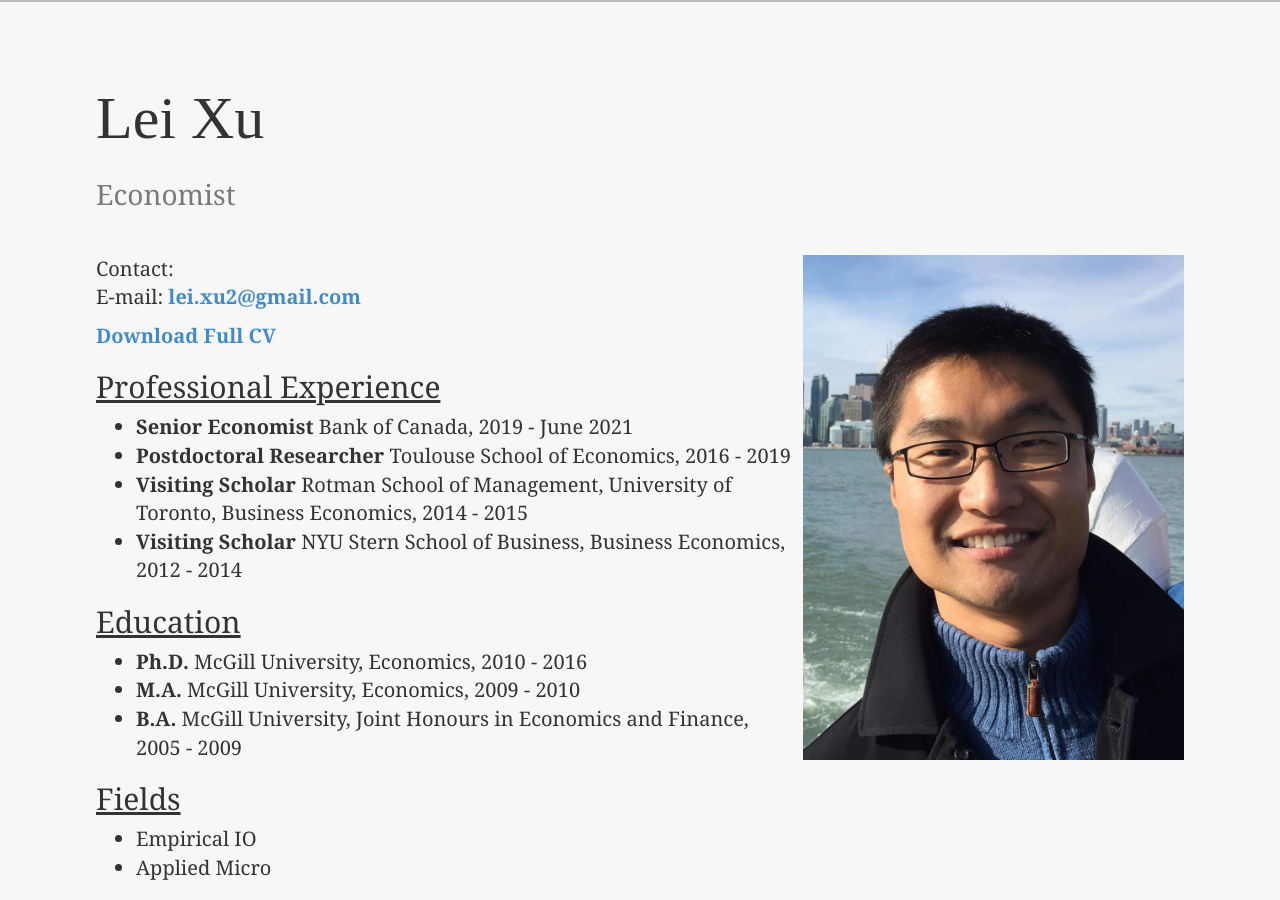
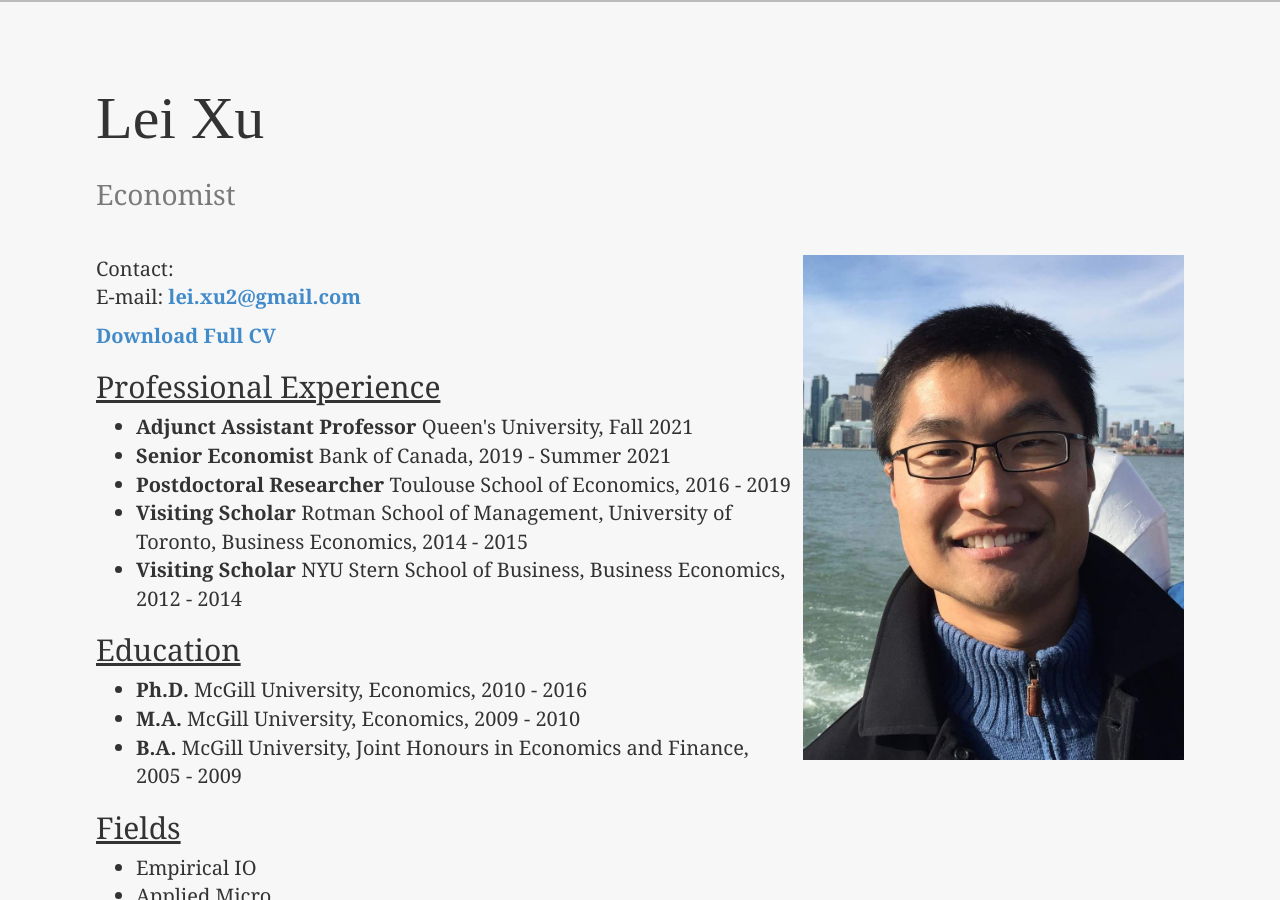
Before and after one commit to x-u/x-u.github.io, a Jekyll site: the page built from index.html, in a window 1280 px wide and 900 px high. Built offline with Jekyll 4.4.1, drawn with Linux system fonts in a browser that asks for light colours; the list of posts is cut into pages by our own code.

Commit message:
Initial commit

```diff
--- a/index.html
+++ b/index.html
@@ -20,7 +20,8 @@ E-mail: <A HREF="mailto:lei.xu2@gmail.com"><B>lei.xu2@gmail.com</B></A><BR>
 <H3><A NAME="Professional Experience"></A><U>Professional Experience</U></H3>
 
 <UL>
-    <LI><B>Senior Economist </B>Bank of Canada, 2019 - June 2021
+    <LI><B>Adjunct Assistant Professor </B>Queen's University, Fall 2021
+    <LI><B>Senior Economist </B>Bank of Canada, 2019 - Summer 2021
     <LI><B>Postdoctoral Researcher </B>Toulouse School of Economics, 2016 - 2019
     <LI><B>Visiting Scholar </B>Rotman School of Management, University of Toronto, Business Economics, 2014 - 2015
     <LI><B>Visiting Scholar </B>NYU Stern School of Business, Business Economics, 2012 - 2014
```
Also changed, not shown: 1 other file.
